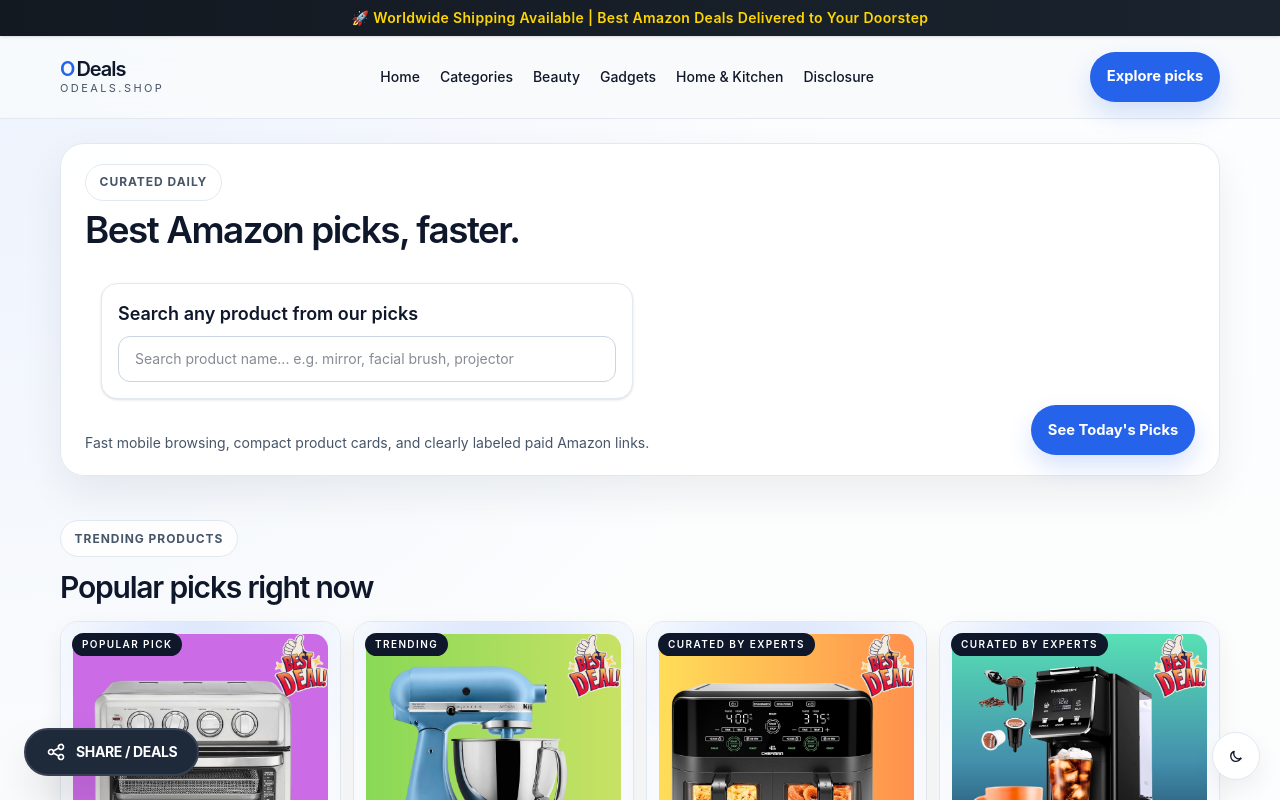
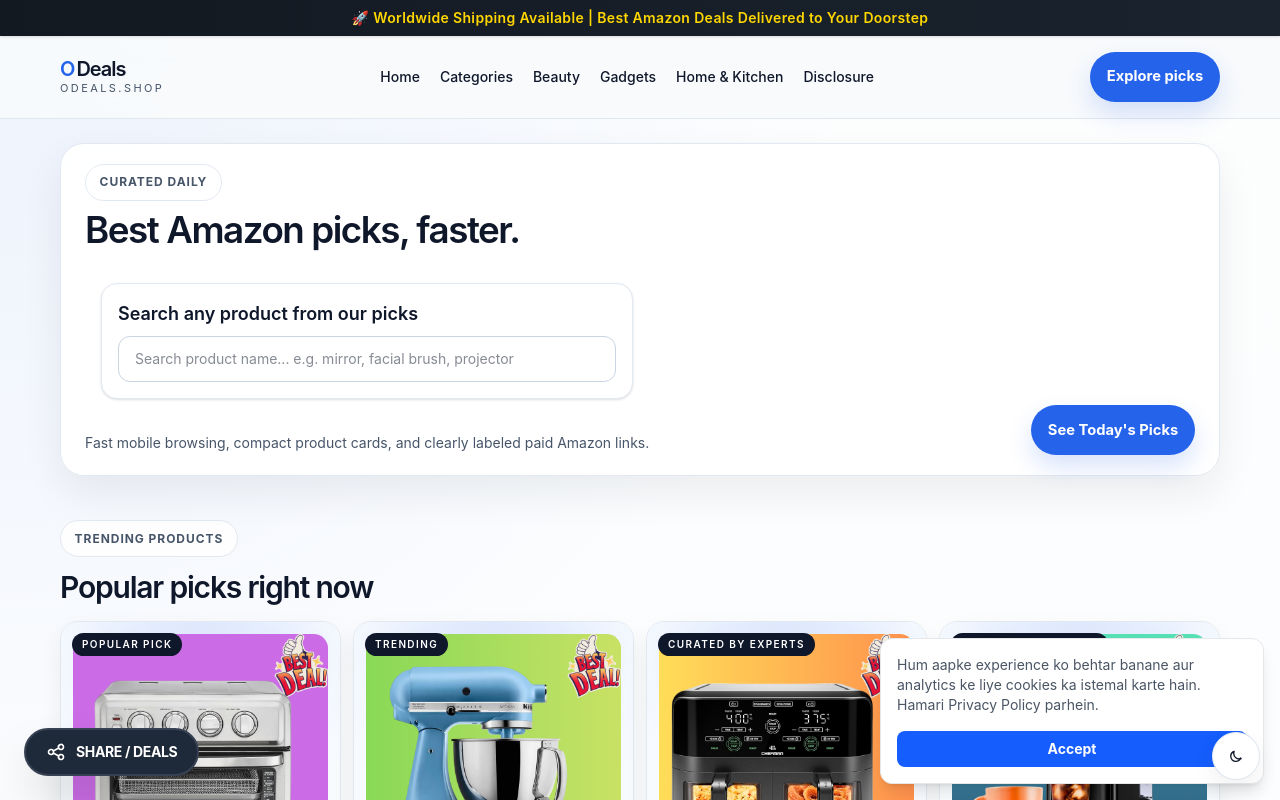
Before and after one commit to ausafusa/odeals, a Next.js app: page / in a window 1280 px wide. Shown: the top 800 px of the page. Built offline with nearby package versions, Linux system fonts and the light colour scheme.

Commit message:
Update layout.tsx

```diff
--- a/app/layout.tsx
+++ b/app/layout.tsx
@@ -6,6 +6,7 @@
 import { ThemeToggle } from "@/components/theme-toggle";
 import { absoluteUrl, siteConfig } from "@/lib/site";
 import { FloatingShare } from "@/components/FloatingShare";
+import { CookieBanner } from "@/components/CookieBanner"; // Import kiya
 
 export const metadata: Metadata = {
   metadataBase: new URL(siteConfig.url),
@@ -74,6 +75,7 @@
         <Footer />
         <ThemeToggle />
         <FloatingShare />
+        <CookieBanner /> {/* Yahan add ho gaya */}
       </body>
     </html>
   );
```
